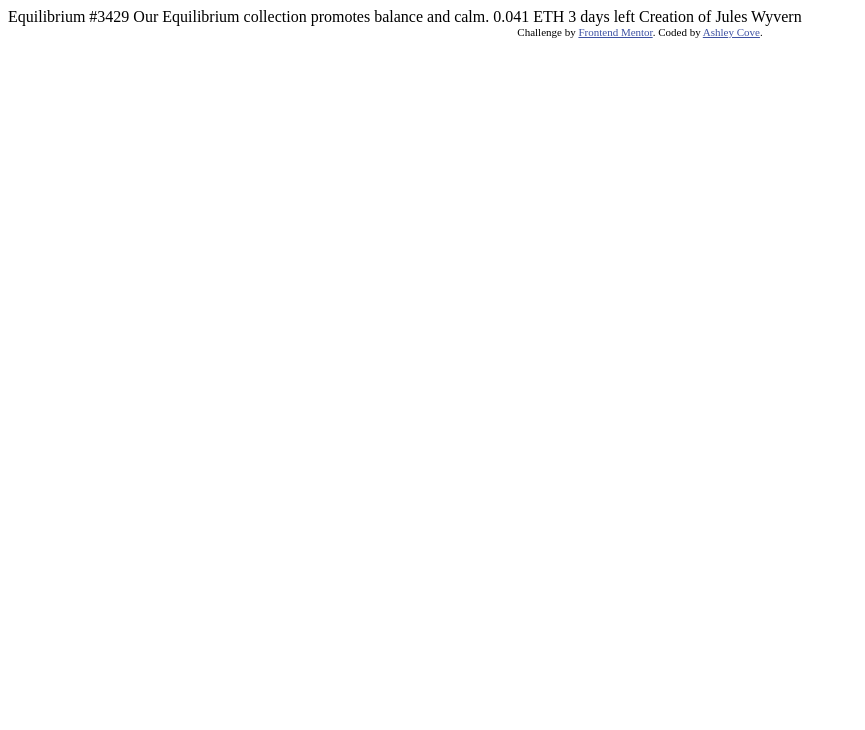
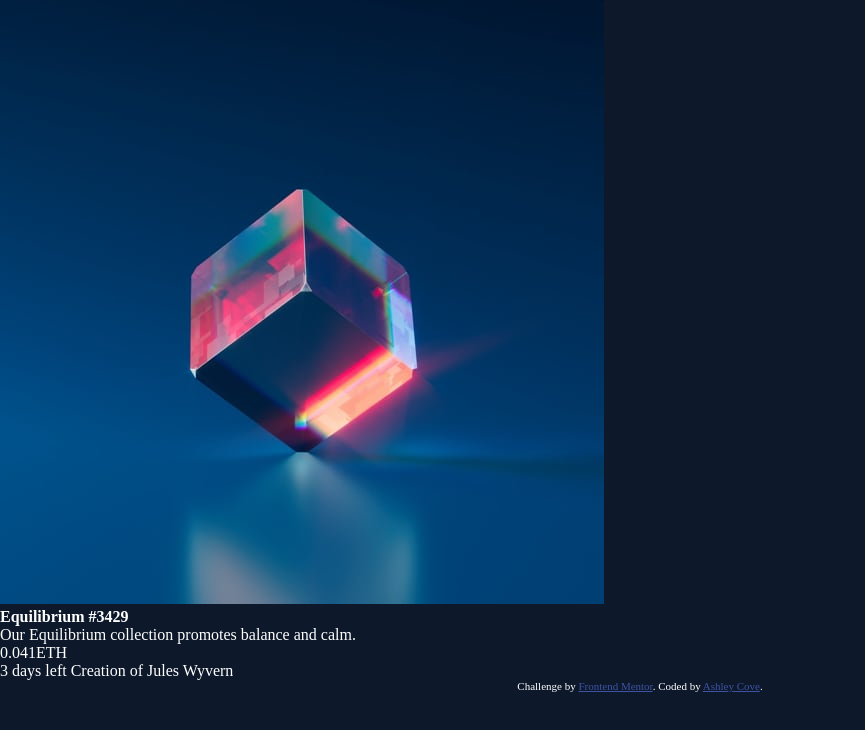
Before and after one commit to cove86/nft-preview-card-component-main, a plain HTML site: page index.html in a window 1280 px wide. Shown: the whole page, without its empty margins (0-865 px from the left). Drawn offline with Linux system fonts and the light colour scheme.

Commit message:
Added bg & text color to CSS, created card div inside index.html

```diff
--- a/css/styles.css
+++ b/css/styles.css
@@ -1,3 +1,13 @@
+* {
+  padding: 0;
+  margin: 0;
+}
+
+body {
+  background-color: hsl(217, 54%, 11%);
+  color: hsl(0, 0%, 100%);
+}
+
 .attribution {
   font-size: 11px;
   text-align: center;
--- a/index.html
+++ b/index.html
@@ -18,8 +18,15 @@
     <!-- Feel free to remove these styles or customise in your own stylesheet 👍 -->
   </head>
   <body>
-    Equilibrium #3429 Our Equilibrium collection promotes balance and calm.
-    0.041 ETH 3 days left Creation of Jules Wyvern
+    <div class="card">
+      <img src="images/image-equilibrium.jpg" />
+      <div class="container">
+        <h4>Equilibrium #3429</h4>
+        <p>Our Equilibrium collection promotes balance and calm.</p>
+        <p>0.041ETH</p>
+        <p>3 days left Creation of Jules Wyvern</p>
+      </div>
+    </div>
 
     <div class="attribution">
       Challenge by
```
